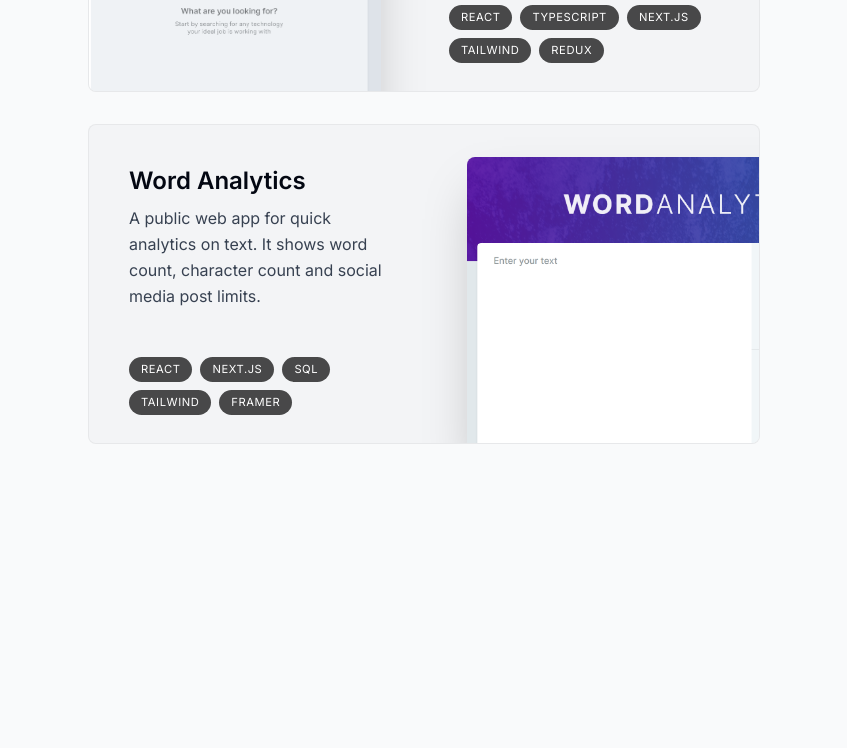
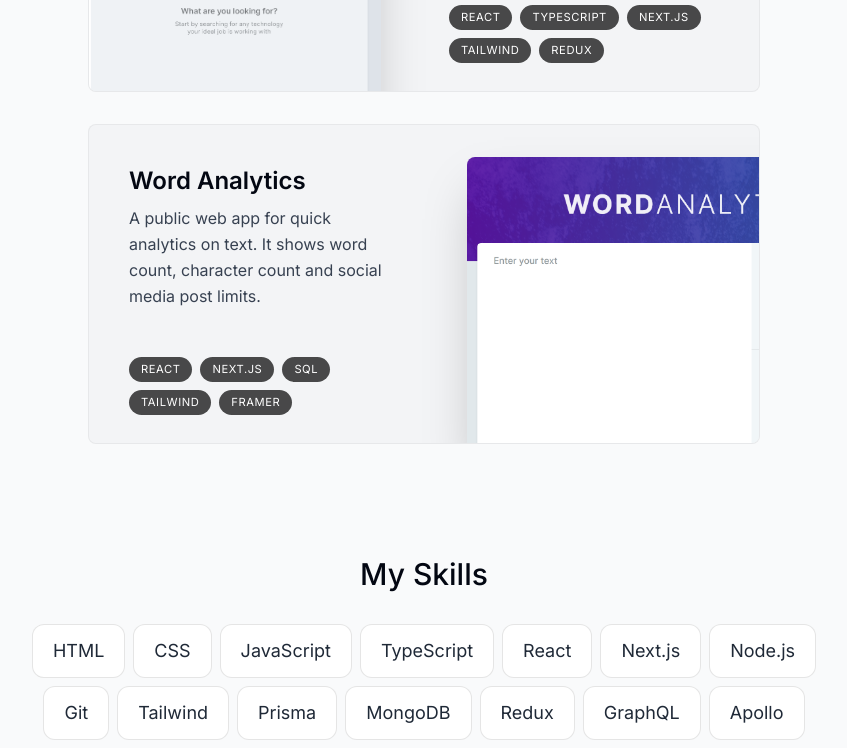
Before and after one commit to lcampit/Online-CV, a Next.js app: page / in a window 1280 px wide. Shown: the part 2000-2748 px from the top of the page, without its empty margins (216-1063 px from the left). Built offline with nearby package versions, Linux system fonts and the light colour scheme.

Commit message:
add skills section

```diff
--- a/app/page.tsx
+++ b/app/page.tsx
@@ -2,6 +2,7 @@
 import Intro from "@/components/intro";
 import Projects from "@/components/projects";
 import SectionDivider from "@/components/section-divider";
+import Skills from "@/components/skills";
 
 export default function Home() {
   return (
@@ -10,6 +11,7 @@
       <SectionDivider />
       <About />
       <Projects />
+      <Skills />
     </main>
   )
 }
--- a/components/projects.tsx
+++ b/components/projects.tsx
@@ -9,7 +9,7 @@
 export default function Projects() {
   const { ref } = useSectionInView("Projects");
   return (
-    <section ref={ref} id="projects" className="scroll-mt-28">
+    <section ref={ref} id="projects" className="scroll-mt-28 mb-28">
       <SectionHeading>My Projects</SectionHeading>
       <div>
         {
--- /dev/null
+++ b/components/skills.tsx
@@ -0,0 +1,49 @@
+"use client";
+
+import React from 'react'
+import SectionHeading from './section-heading'
+import { skillsData } from '@/lib/data'
+import { useSectionInView } from '@/lib/hooks'
+import { motion } from "framer-motion"
+
+const fadeInAnimationVariants = {
+  initial: {
+    opacity: 0,
+    y: 100
+  },
+  animate: (index: number) => (
+    {
+      opacity: 1,
+      y: 0,
+      transition: {
+        delay: 0.05 * index
+      }
+    })
+}
+
+export default function Skills() {
+  const { ref } = useSectionInView("Skills");
+  return (
+    <section
+      ref={ref}
+      className='mb-28 max-w-[53rem] scroll-mt-28 text-center sm:mb-40'>
+      <SectionHeading>My Skills</SectionHeading>
+      <ul className='flex flex-wrap justify-center gap-2 text-lg text-gray-800'>
+        {
+          skillsData.map((skill, index) => (
+            <motion.li
+              className="bg-white border border-black/[0.1] rounded-xl px-5 py-3" key={index}
+              variants={fadeInAnimationVariants}
+              initial="initial"
+              whileInView="animate"
+              viewport={{
+                once: true,
+              }}
+              custom={index}
+            >{skill}</motion.li>
+          ))
+        }
+      </ul>
+    </section>
+  )
+}
```
